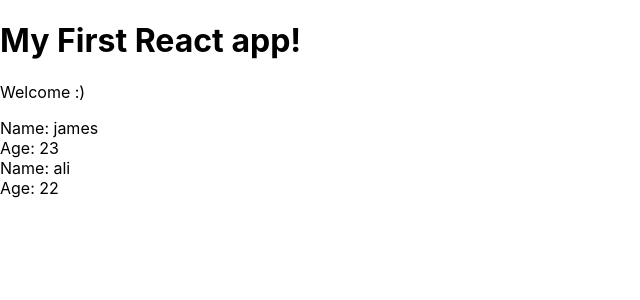
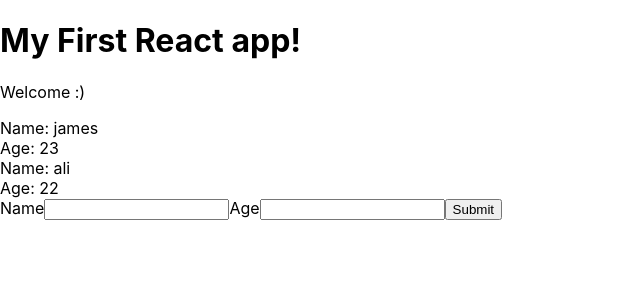
Before and after one commit to mi-dexigner/react-redux-complete, a React (Create React App) app: page / in a window 1280 px wide. Shown: the top 300 px of the page, without its empty margins (0-640 px from the left). Built offline with nearby package versions, Linux system fonts and the light colour scheme.

Commit message:
addNinja form modify

```diff
--- /dev/null
+++ b/src/AddNinja.js
@@ -0,0 +1,32 @@
+import React, {Component} from 'react';
+
+class AddNinja extends Component{
+    state = {
+        name:null,
+        age:null,
+    }
+    handleChange = (e) =>{
+        this.setState({
+            [e.target.id]: e.target.value
+        });
+    }
+    handleSubmit = (e) => {
+        e.preventDefault();
+        console.log(this.state);
+      }
+render(){
+    return(
+        <div>
+            <form onSubmit={this.handleSubmit}>
+<label htmlFor="name">Name</label>
+<input type="text" id="name" onChange={this.handleChange} />
+<label htmlFor="age">Age</label>
+<input type="text" id="age" onChange={this.handleChange} />
+<button >Submit</button>
+            </form>
+        </div>
+    )
+}
+}
+
+export default AddNinja;
--- a/src/App.js
+++ b/src/App.js
@@ -1,5 +1,6 @@
 import React, {Component} from 'react';
 import Ninjas from './Ninjas';
+import AddNinja from './AddNinja'
 
 class App extends Component{
 state = {
@@ -16,6 +17,8 @@
       <p>Welcome :)</p>
     {/* <Ninjas name="Muhammad Idrees" age="27" birthday="18 January 1994" /> */}
     <Ninjas ninjas={this.state.ninjas}  />
+
+    <AddNinja />
     </div>
   );
 }
```
Also changed, not shown: 1 other file (tests, documents, lock files or other folders).
